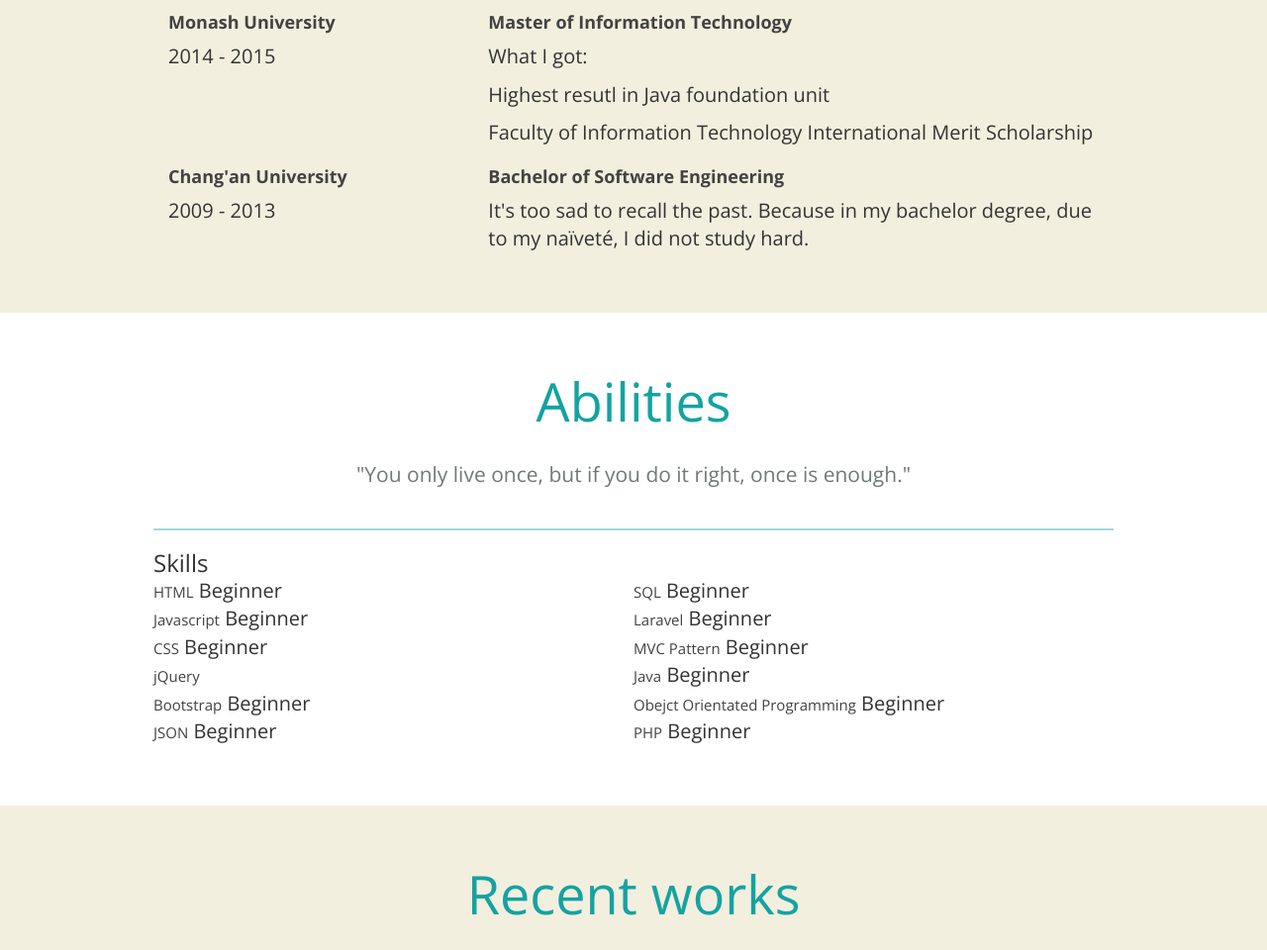
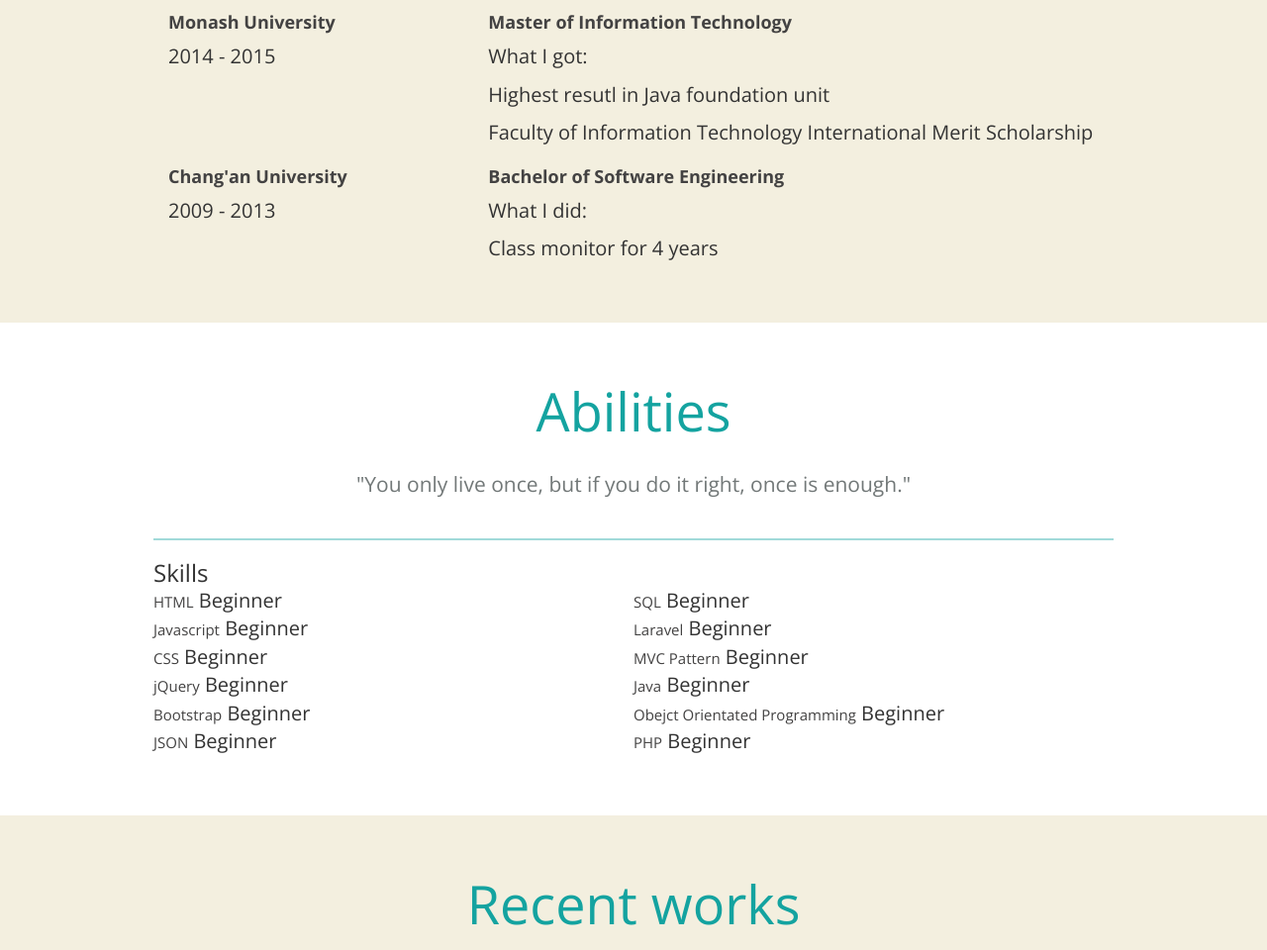
Before and after one commit to Yanniyiyi/bootstrapsinglepage, a plain HTML site: page index.html in a window 1280 px wide. Shown: the part 1593-2553 px from the top of the page at 99% size. Drawn offline with nearby package versions, Linux system fonts and the light colour scheme.

Commit message:
add waht I did

```diff
--- a/index.html
+++ b/index.html
@@ -162,8 +162,9 @@
                     <div class="col-md-8">
                         <h4>Bachelor of Software Engineering</h4>
                         <p>
-                            It's too sad to recall the past. Because in my bachelor degree, due to my naïveté, I did not study hard.
+                           What I did:
                         </p>
+                        <p>Class monitor for 4 years</p>
                     </div>
                 </div>
 
@@ -198,6 +199,7 @@
                             </li>
                             <li>
                                 <span class="ability-title">jQuery</span>
+                                <span>Beginner</span>
                             </li>
                             <li>
                                 <span class="ability-title">Bootstrap</span>
```
